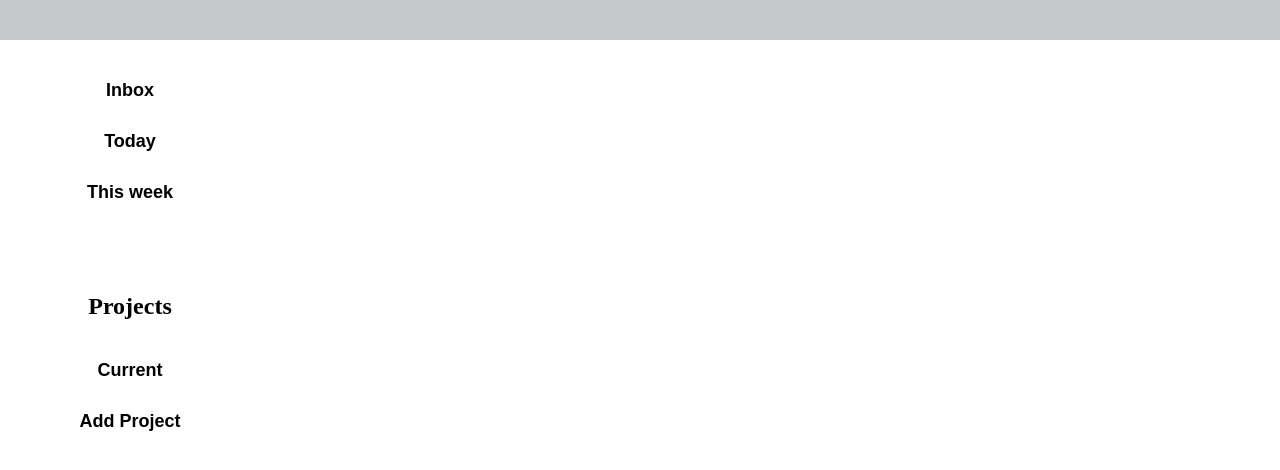
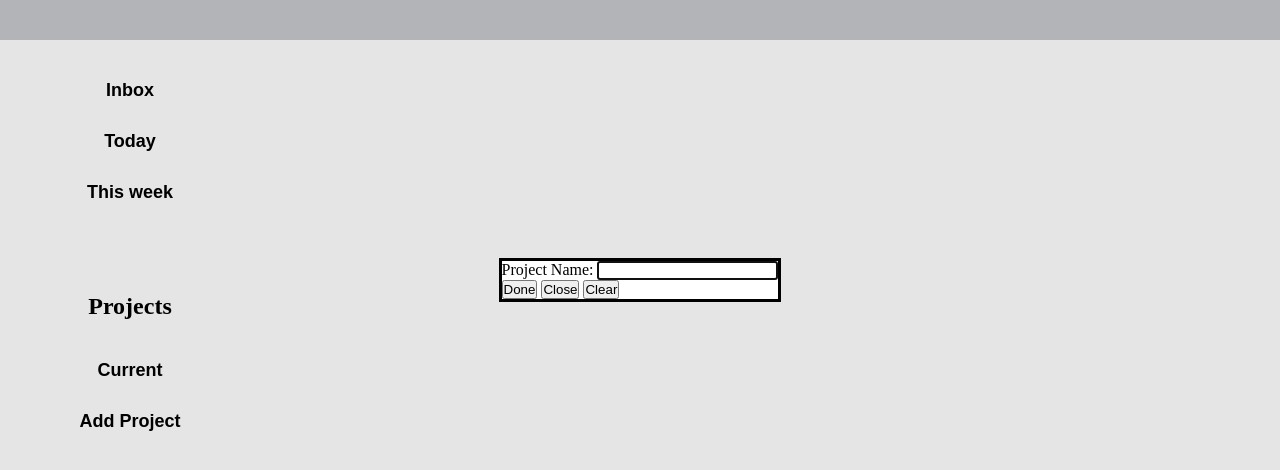
Before and after one commit to AyomikunOyeniyi/todo-list, a website built with webpack: page dist/index.html in a window 1280 px wide. Both pictures are taken after a click on the button "Add Project". Shown: the part 120-590 px from the top of the page. Built offline with nearby package versions, Linux system fonts and the light colour scheme.

Commit message:
Add classes to buttons and project dialog

```diff
--- a/dist/index.html
+++ b/dist/index.html
@@ -17,7 +17,7 @@
         </div>
         <div class="project-btns">
             <h2>Projects</h2>
-            <button class="btn">Current</button>
+            <button class="btn current-btn">Current</button>
             <button class="pro-btn btn">Add Project</button>
         </div>
     </div>
@@ -57,10 +57,13 @@
 
     <!-- dialog for projects -->
     <dialog class="proj-dialog">
-        <form action="" method="dialog">
+        <form action="" method="dialog" class="proj-form">
             <label for="proj-name">Project Name:</label>
             <input type="text" name="proj-name" id="proj-name">
         </form>
+        <button class="psubmit-btn" type="submit">Done</button>
+        <button class="pclose-btn">Close</button>
+        <button class="pclear-btn" type="reset">Clear</button>
     </dialog>
 </body>
 </html>
```
